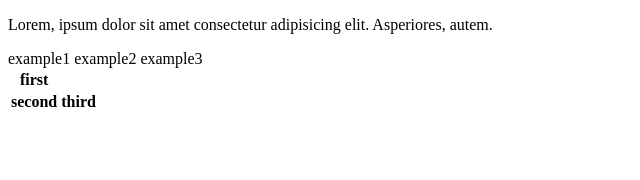
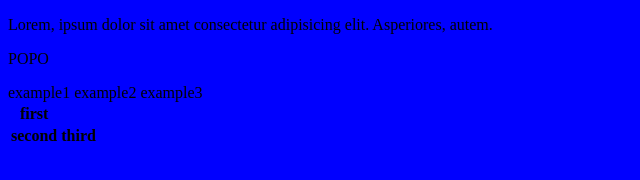
Before and after one commit to jonyfridja/git-colab-proj, a plain HTML site: page index.html in a window 1280 px wide. Shown: the whole page, without its empty margins (0-640 px from the left). Drawn offline with Linux system fonts and the light colour scheme.

Commit message:
added paragraph

```diff
--- a/index.html
+++ b/index.html
@@ -6,10 +6,17 @@
   <meta name="viewport" content="width=device-width, initial-scale=1.0">
   <meta http-equiv="X-UA-Compatible" content="ie=edge">
   <title>Git Colab Project</title>
+  <style>
+    body {
+      background-color: blue;
+    }
+  </style>
 </head>
 
 <body>
+
   <p>Lorem, ipsum dolor sit amet consectetur adipisicing elit. Asperiores, autem.</p>
+  <p>POPO</p>
   <table>
     <thead>
 
```
